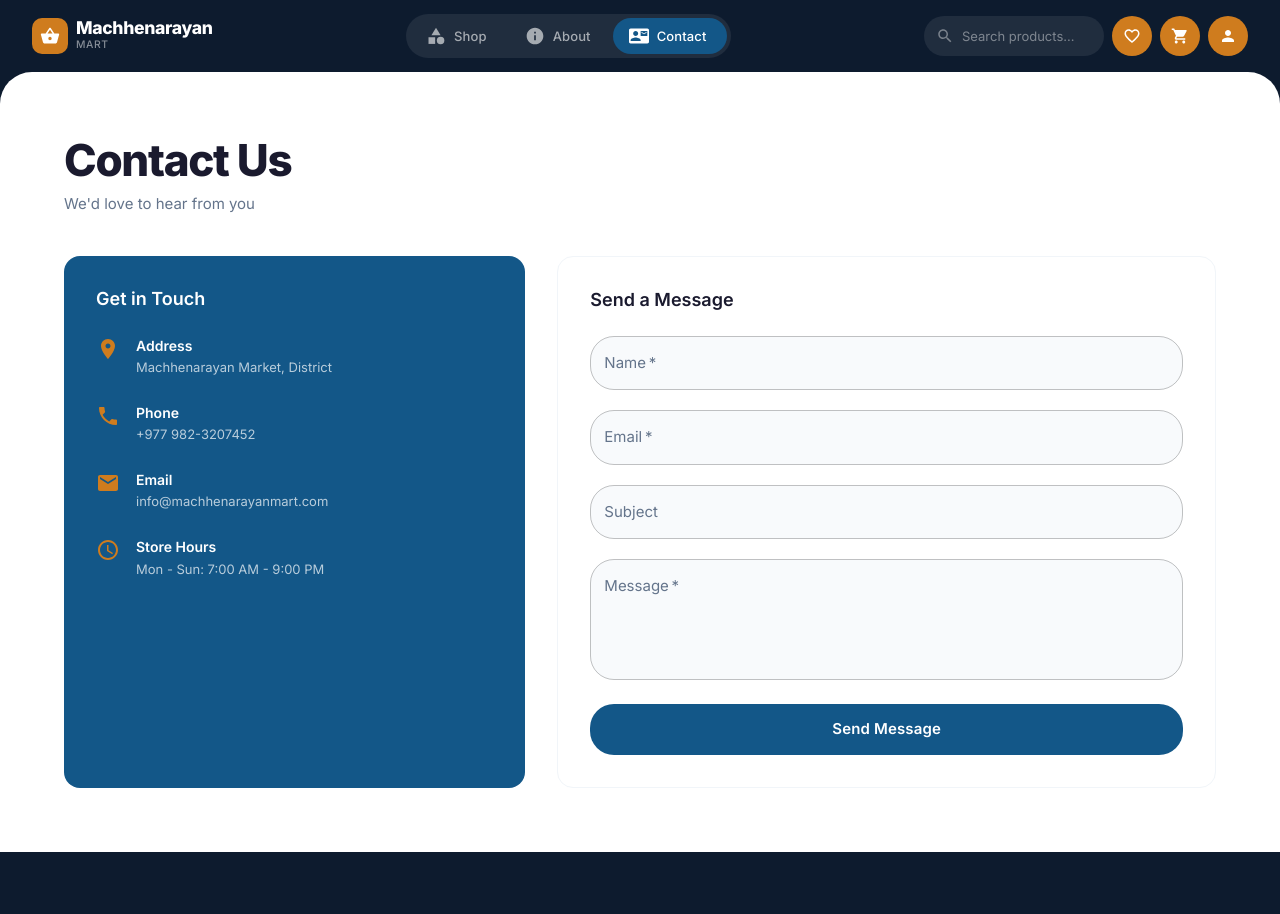
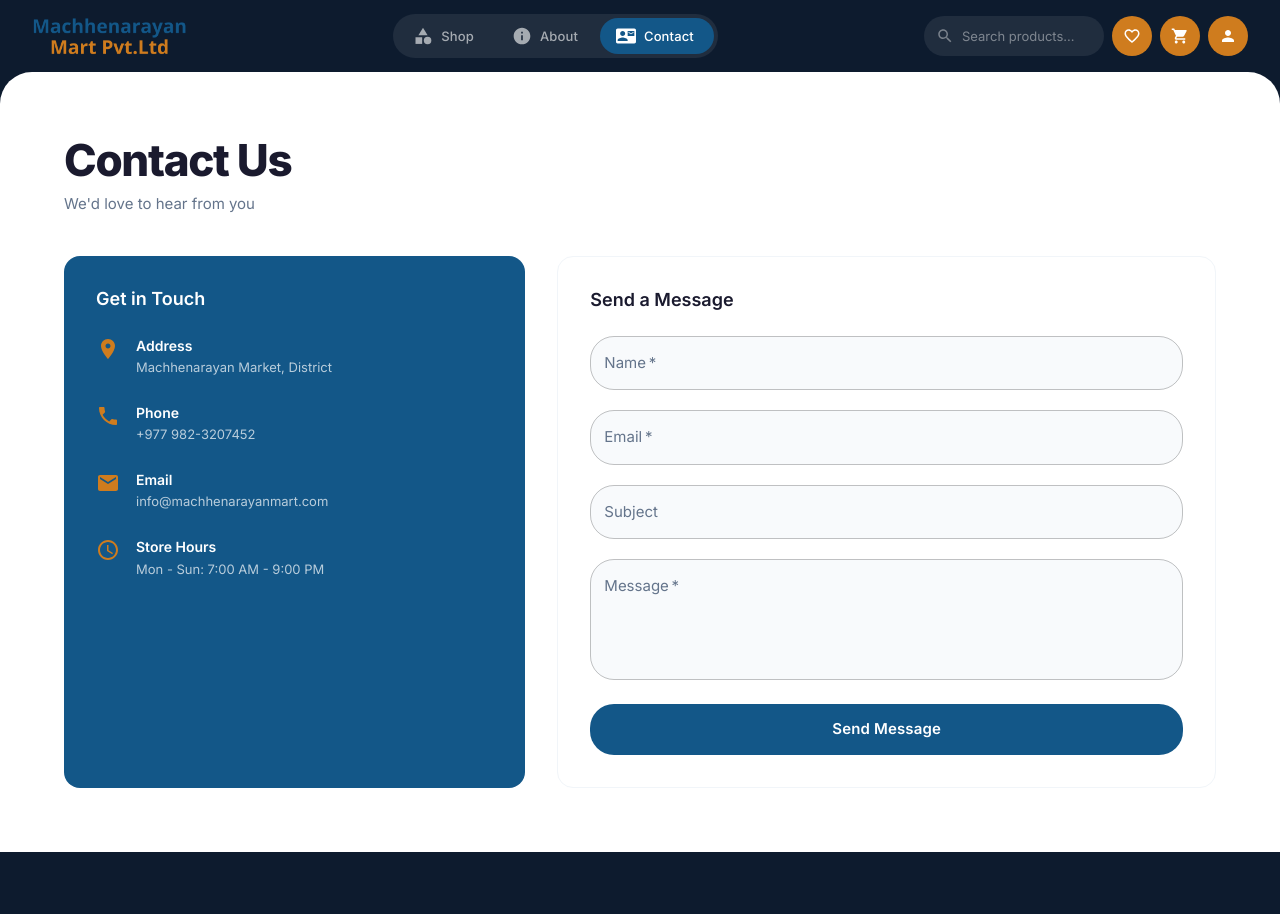
Before and after one commit to vraunixstudio/Machhenarayan_mart, a React (Vite) app in the folder frontend/: page /contact in a window 1280 px wide. Shown: the top 914 px of the page. Built offline with nearby package versions, Linux system fonts and the light colour scheme.

Commit message:
feat: integrate new logos and update favicon

```diff
--- a/frontend/index.html
+++ b/frontend/index.html
@@ -2,7 +2,7 @@
 <html lang="en">
   <head>
     <meta charset="UTF-8" />
-    <link rel="icon" type="image/svg+xml" href="/favicon.svg" />
+    <link rel="icon" type="image/png" href="/iconlogo.png" />
     <meta name="viewport" content="width=device-width, initial-scale=1.0" />
     <meta name="description" content="Machhenarayan Mart - Your trusted grocery destination for fresh produce" />
     <title>Machhenarayan Mart</title>
--- a/frontend/src/components/Footer.jsx
+++ b/frontend/src/components/Footer.jsx
@@ -31,17 +31,8 @@
         }}>
           {/* Brand */}
           <Box sx={{ gridColumn: { xs: 'span 2', md: 'span 1' } }}>
-            <Box sx={{ display: 'flex', alignItems: 'center', gap: 1.5, mb: 2 }}>
-              <Box sx={{
-                backgroundColor: '#cf7c1e', borderRadius: '10px', width: 36, height: 36,
-                display: 'flex', alignItems: 'center', justifyContent: 'center'
-              }}>
-                <ShoppingBasket sx={{ fontSize: 20, color: '#fff' }} />
-              </Box>
-              <Box>
-                <Typography sx={{ fontWeight: 800, fontSize: '1.125rem', lineHeight: 1.1 }}>Machhenarayan</Typography>
-                <Typography sx={{ fontSize: '0.6rem', color: 'rgba(255,255,255,0.4)', textTransform: 'uppercase', letterSpacing: '0.05em' }}>mart</Typography>
-              </Box>
+            <Box sx={{ display: 'flex', alignItems: 'center', mb: 2 }}>
+              <img src="/text logo.png" alt="Machhenarayan Mart" style={{ height: '48px', objectFit: 'contain' }} />
             </Box>
             <Typography sx={{ color: 'rgba(255,255,255,0.5)', fontSize: '0.8125rem', lineHeight: 1.6, mb: 3 }}>
               Your trusted destination for fresh groceries and quality essentials.
--- a/frontend/src/components/Header.jsx
+++ b/frontend/src/components/Header.jsx
@@ -122,24 +122,8 @@
           }}
         >
           {/* Logo */}
-          <Box
-            component={Link} to="/"
-            sx={{ display: 'flex', alignItems: 'center', gap: 1, textDecoration: 'none', flexShrink: 0 }}
-          >
-            <Box sx={{
-              backgroundColor: '#cf7c1e', borderRadius: '10px', width: 36, height: 36,
-              display: 'flex', alignItems: 'center', justifyContent: 'center'
-            }}>
-              <ShoppingBasket sx={{ fontSize: 20, color: '#fff' }} />
-            </Box>
-            <Box sx={{ display: { xs: 'none', sm: 'block' } }}>
-              <Typography sx={{ fontWeight: 800, fontSize: '1.1rem', color: '#fff', lineHeight: 1.1, letterSpacing: '-0.02em' }}>
-                Machhenarayan
-              </Typography>
-              <Typography sx={{ fontSize: '0.65rem', color: 'rgba(255,255,255,0.5)', fontWeight: 500, letterSpacing: '0.05em', textTransform: 'uppercase' }}>
-                mart
-              </Typography>
-            </Box>
+          <Box component={Link} to="/" sx={{ display: 'flex', alignItems: 'center', textDecoration: 'none', flexShrink: 0 }}>
+            <img src="/text logo.png" alt="Machhenarayan Mart" style={{ height: '40px', objectFit: 'contain' }} />
           </Box>
 
           {/* Desktop Navigation Pills */}
```
Also changed, not shown: frontend/public/text logo.png (added).
